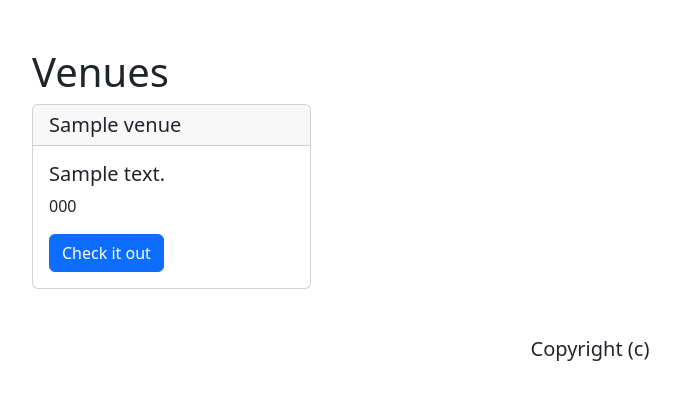
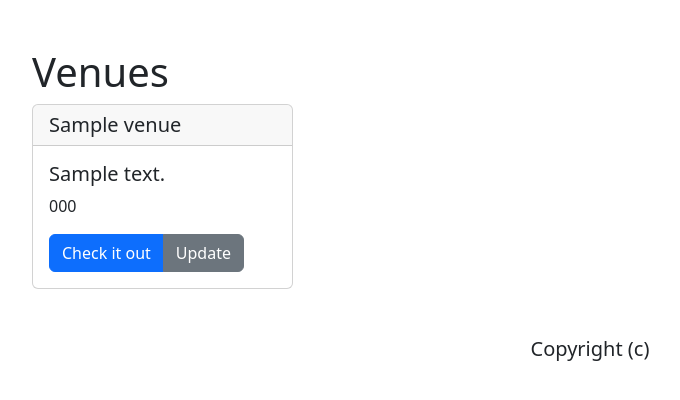
Before and after one commit to xavier-berthiaume/Events-app, a Django app: page /list_venue/ in a window 1280 px wide. Shown: the part 56-456 px from the top of the page, without its empty margins (50-730 px from the left). Run offline with Django 4.2, Linux system fonts and the light colour scheme; tables that the repository leaves empty hold one stand-in row (values such as "Sample post").

Commit message:
Added venue edit

```diff
--- a/clubs/events/templates/events/add_venue.html
+++ b/clubs/events/templates/events/add_venue.html
@@ -8,6 +8,8 @@
     {% if submitted %}
 
     <h2>Your venue has been submitted successfully.</h2>
+
+    <a class="btn btn-secondary" href="{% url 'add-venue' %}" role="button">Add another venue</a>
 
     {% else %}
 
--- a/clubs/events/templates/events/search_venue.html
+++ b/clubs/events/templates/events/search_venue.html
@@ -6,6 +6,7 @@
     {% if search_term %}
 
     <h1>Venue search for "{{search_term}}"</h1>
+    <br><br>
 
         {% if venues %}
 
@@ -35,7 +36,9 @@
 
     {% else %}
 
-    <h1>Search Available Venues</h1>
+    <center>
+        <h1>Search Available Venues</h1>
+    </center>
 
     {% endif %}
 {% endblock %}
--- a/clubs/events/templates/events/venues.html
+++ b/clubs/events/templates/events/venues.html
@@ -4,22 +4,26 @@
 
     <h1>Venues</h1>
 
-
+    <div class="row">
 
     {% for venue in venue_list %}
 
-        <div class="col-sm-3">
+        <div class="col-sm-3 mb-3 mb-sm-0">
             <div class="card">
                 <h5 class="card-header">{{venue.name}}</h5>
                 <div class="card-body">
                     <h5 class="card-title">{{venue.address}}</h5>
                     <p class="card-text">{{venue.zip_code}}</p>
+                    <div class="btn-group" role="group">
                     <a href="{% url 'show-venue' venue.id %}" class="btn btn-primary">Check it out</a>
+                    <a href="{% url 'update-venue' venue.id %}" class="btn btn-secondary">Update</a>
+                    </div>
                 </div>
             </div>
         </div>
 
     {% endfor %}
 
+    </div>
 
 {% endblock %}
--- a/clubs/events/urls.py
+++ b/clubs/events/urls.py
@@ -8,5 +8,6 @@ urlpatterns = [
         path('add_venue/', views.add_venue, name="add-venue"),
         path('list_venue/', views.list_venue, name="list-venue"),
         path('show_venue/<venue_id>', views.show_venue, name="show-venue"),
-        path('search_venue/', views.search_venue, name="search-venue")
+        path('search_venue/', views.search_venue, name="search-venue"),
+        path('update_venue/<venue_id>', views.update_venue, name="update-venue")
 ]
--- a/clubs/events/views.py
+++ b/clubs/events/views.py
@@ -1,5 +1,5 @@
 from django.http import HttpResponseRedirect
-from django.shortcuts import render
+from django.shortcuts import render, redirect
 from .models import Event, Venue
 from .forms import VenueForm
 from datetime import datetime
@@ -84,9 +84,28 @@ def search_venue(request, *arg, **kwargs):
         search_term = request.POST["SearchBar"]
         found_venues = Venue.objects.filter(name__contains=search_term)
 
+    else:
+        return render(request, 'events/search_venue.html', {})
+
     context = {
         "search_term": search_term,
         "venues": found_venues
     }
 
     return render(request, 'events/search_venue.html', context)
+
+
+def update_venue(request, venue_id, *args, **kwargs):
+    venue = Venue.objects.get(pk=venue_id)
+    form = VenueForm(request.POST or None, instance=venue)
+
+    if form.is_valid():
+        form.save()
+        return redirect('list-venue')
+
+    context = {
+        'venue': venue,
+        'form': form
+    }
+
+    return render(request, 'events/update_venue.html', context)
```
Also changed, not shown: clubs/events/templates/events/update_venue.html (added, +17 -0 lines).
